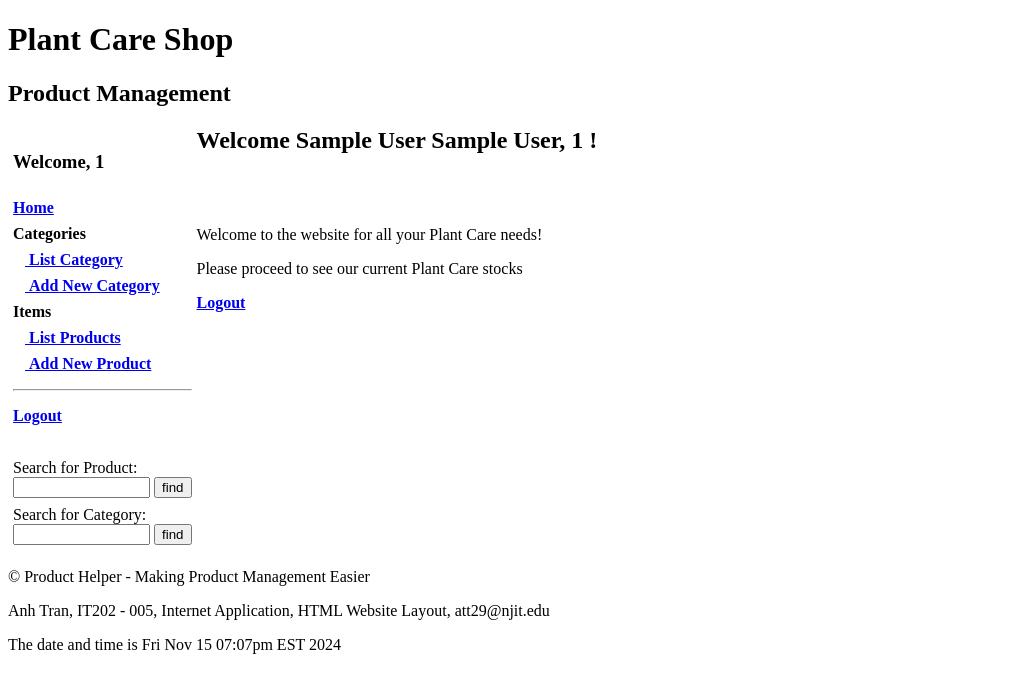
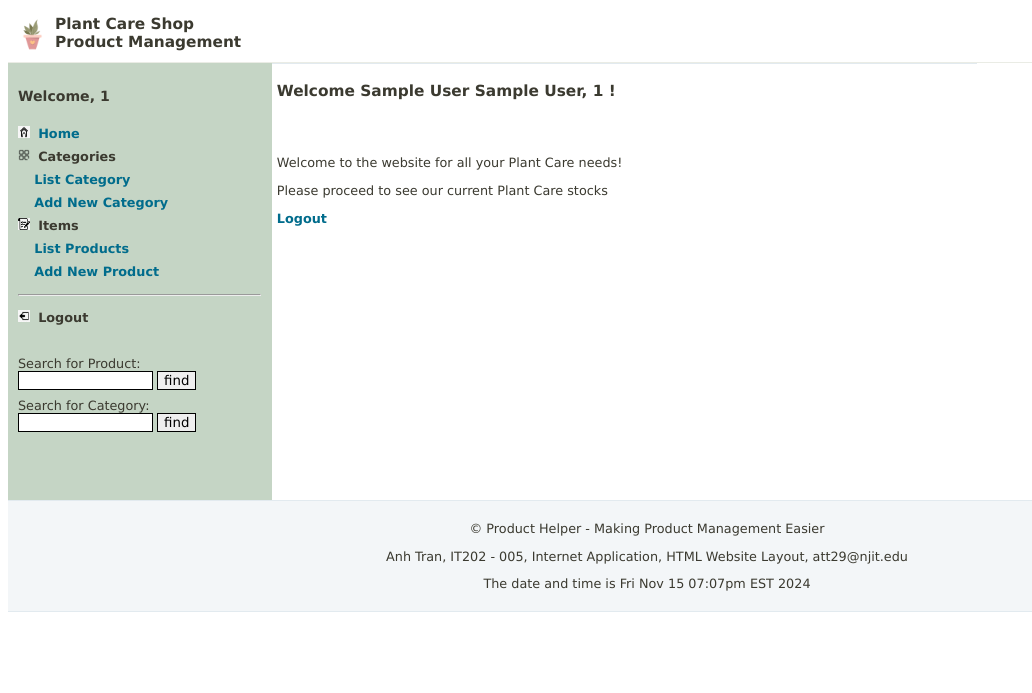
Before and after one commit to attrann/ATT29-IT202-Project, a PHP site: page / in a window 1280 px wide. Shown: the top 693 px of the page, without its empty margins (0-1032 px from the left). Run offline with PHP 8.4, Linux system fonts and the light colour scheme; the visitor is signed in with stand-in values (Sample User, id 1).

Commit message:
Phase 04

```diff
--- a/website/addplantcategory.inc.php
+++ b/website/addplantcategory.inc.php
@@ -1,7 +1,7 @@
 <?php
 // include("plantcarecategory.php");
 if (isset($_SESSION['login'])) {
-   $categoryID = filter_input(INPUT_POST, 'itemID', FILTER_VALIDATE_INT);
+   $categoryID = filter_input(INPUT_POST, 'categoryID', FILTER_VALIDATE_INT);
    if ((trim($categoryID) == '') or (!is_int($categoryID))) {
        echo "<h2>Sorry, you must enter a valid category ID number</h2>\n";
    } else {
--- a/website/header.inc.php
+++ b/website/header.inc.php
@@ -1,2 +1,43 @@
+<style>
+   .header-div {
+       display: flex;
+       align-items: center;
+   }
+   .header-div img {
+       width: 35px;
+       height: 35px;
+       margin-right: 5px;
+   }
+   .header-div h1,
+   .header-div h2 {
+       margin: 0;
+   }
+</style>
+<div class="header-div">
+   <img src="images/logo.png" alt="Guitar Shop Logo">
+   <div>
 <h1>Plant Care Shop</h1>
 <h2>Product Management</h2>
+</div>
+</div>
+<style>
+ form[name="login"] {
+   display: grid;
+   grid-template-columns: 100px 1fr;
+   gap: 10px 5px;
+   align-items: center;
+   max-width: 300px;
+ }
+ form[name="login"] label {
+   text-align: right;
+   padding-right: 5px;
+ }
+ form[name="login"] input[type="text"],
+ form[name="login"] input[type="password"] {
+   width: 100%;
+ }
+ form[name="login"] input[type="submit"] {
+   grid-column: 2;
+   justify-self: start;
+ }
+</style>
--- /dev/null
+++ b/website/ih_styles.css
@@ -0,0 +1,104 @@
+body {
+    font-family: Geneva, Tahoma, sans-serif;
+    font-size: 80%;
+    color: #3b3a30
+ }
+ h1 {
+    font-family: Verdana, Arial, sans-serif;
+    font-size: 120%;
+    color: #3b3a30
+ }
+ h2 {
+    font-family: Geneva, Tahoma, sans-serif;
+    font-size: 120%;
+    color: #3b3a30
+ }
+ h3 {
+    font-family: Geneva, Tahoma, sans-serif;
+    font-size: 110%;
+    color: #3b3a30
+ }
+ h4 {
+    font-family: Geneva, Tahoma, sans-serif;
+    font-size: 100%;
+    color: #3b3a30
+ }
+ footer {
+    font-family: Geneva, Tahoma, sans-serif;
+    clear: both;
+    text-align: center;
+    padding: 7px;
+    border-bottom: 1px solid #E2EAEF;
+    border-top: 1px solid #E2EAEF;
+    background-color: #f3f6f8;
+    width: 100%;
+ }
+
+ main {
+    padding: 5px;
+    border-top: 1px solid #E2EAEF;
+    float: left;
+    width: 55%;
+    height: 100%;
+ }
+
+ main table {
+    padding: 2px;
+ }
+
+ main td {
+    padding: 2px;
+ }
+ header {
+    padding: 7px;
+    border-bottom: 1px solid #eaece5;
+    height: 40px;
+    width: 100%;
+ }
+
+ nav {
+    padding: 5px;
+    border-bottom: 1px solid #c5d5c5;
+    border-top: 1px solid #c5d5c5;
+    border-right: 1px solid #c5d5c5;
+    background-color: #c5d5c5;
+    width: 20%;
+ }
+ a {
+    color: #006c8c;
+    text-decoration: none;
+ }
+
+ a:link {
+    color: #006c8c;
+    text-decoration: none;
+ }
+
+ a:visited {
+    color: #003049;
+    text-decoration: none;
+ }
+
+ a:hover {
+    color: #0088bb;
+    text-decoration: underline;
+ }
+ input {
+    border: 1px solid currentcolor;
+ }
+
+ input[type=submit] {
+    font-family: Verdana, Arial, sans-serif;
+ }
+
+ input:required:invalid {
+    border: 1px solid red;
+ }
+
+ input:required:valid {
+    border: 1px solid limegreen;
+ }
+
+ input:focus {
+    background-color: #e6f7fa;
+ }
--- a/website/index.php
+++ b/website/index.php
@@ -7,6 +7,8 @@ include("plantcareproduct.php");
 <html>
 <head>
    <title>Product Helper</title>
+   <link rel="stylesheet" type="text/css" href="ih_styles.css">
+   <link rel="icon" type="image/png" href="images/logo.png">
 </head>
 <body>
    <header>
--- a/website/nav.inc.php
+++ b/website/nav.inc.php
@@ -4,7 +4,7 @@
    ?>
        <tr>
            <td>
-               <hr />
+             <!-- <hr /> -->
            </td>
        </tr>
    <?php
@@ -12,10 +12,12 @@
        echo "<td><h3>Welcome, {$_SESSION['login']}</h3></td>\n";
    ?>
        <tr>
-           <td><a href="index.php"><strong>Home</strong></a></td>
+       <td><img src="images/home.jpg" alt="Home Icon" width="12" height="12">&nbsp;
+            <a href="index.php"><strong>Home</strong></a></td>
        </tr>
        <tr>
-           <td><strong>Categories</strong></td>
+           <td><img src="images/categories.png" alt="Categories Icon" width="12" height="12">&nbsp;
+            <strong>Categories</strong></td>
        </tr>
        <tr>
            <td>&nbsp;&nbsp;&nbsp;<a href="index.php?content=listplantcategory">
@@ -26,7 +28,8 @@
                    <strong>Add New Category</strong></a></td>
        </tr>
        <tr>
-           <td><strong>Items</strong></td>
+           <td><img src="images/items.png" alt="Items Icon" width="12" height="12">&nbsp;
+            <strong>Items</strong></td>
        </tr>
        <tr>
            <td>&nbsp;&nbsp;&nbsp;<a href="index.php?content=listplantproducts">
@@ -43,6 +46,7 @@
        </tr>
        <tr>
            <td><a href="index.php?content=logout">
+                   <img src="images/logout.jpg" alt="Logout Icon" width="12" height="12"></a>&nbsp;
                    <strong>Logout</strong></a></td>
        </tr>
        <tr>
```
Also changed, not shown: website/addplantproduct.inc.php (+7 -7 lines), website/main.inc.php (+4 -4 lines), website/newplantcarecategory.inc.php (+4 -4 lines), website/newplantcareproduct.inc.php (+8 -8 lines), website/updateplantcareproduct.inc.php (+7 -7 lines), website/validate.inc.php (+7 -1 lines), website/images/categories.png (added), website/images/home.jpg (added), website/images/items.png (added), website/images/logo.png (added), website/images/logout.jpg (added).
